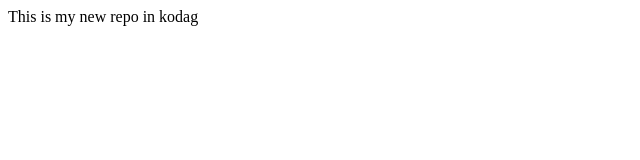
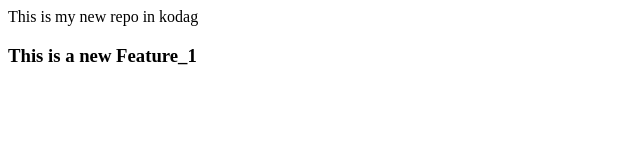
Before and after one commit to prathameshkodag22/localRepo, a plain HTML site: page index.html in a window 1280 px wide. Shown: the whole page, without its empty margins (0-640 px from the left). Drawn offline with Linux system fonts and the light colour scheme.

Commit message:
add new feature_1

```diff
--- a/index.html
+++ b/index.html
@@ -1 +1,2 @@
 <p>This is my new repo in kodag</p>
+<h3>This is a new Feature_1</h3>
```
